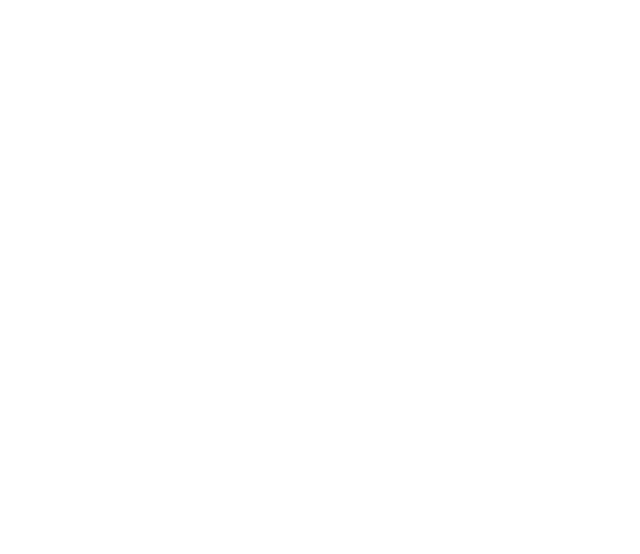
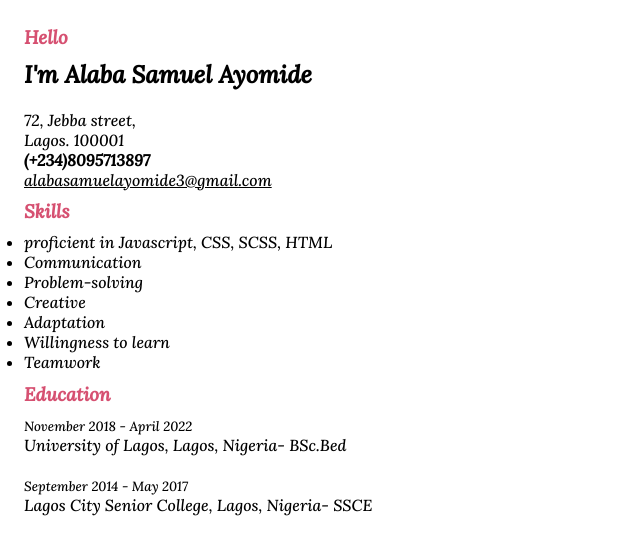
Before and after one commit to Anumide/My-Resume, a plain HTML site: page index.html in a window 1280 px wide. Shown: the whole page, without its empty margins (0-640 px from the left). Drawn offline with Linux system fonts and the light colour scheme.

Commit message:
added css

```diff
--- a/index.css
+++ b/index.css
@@ -0,0 +1,18 @@
+@import url('https://fonts.googleapis.com/css2?family=Lora:ital,wght@1,500&display=swap');
+
+*{
+  margin: 0;
+  padding: 0;
+  box-sizing: border-box;
+  font-family: 'Lora', serif;
+  color: black;
+}
+
+section{
+  padding: 1em 1.5em;
+}
+
+h3{
+  color: #d65071;
+  margin: .5em 0;
+}
--- a/index.html
+++ b/index.html
@@ -3,9 +3,42 @@
   <head>
     <meta charset="utf-8">
     <meta name="viewport" content="width=device-width, initial-scale=1.0">
-    <title></title>
+    <link rel="stylesheet" href="index.css">
+    <title>Alaba Samuel</title>
   </head>
   <body>
+    <section>
+      <div class="introduction">
+        <h3>Hello</h3>
+        <h2>I'm Alaba Samuel Ayomide</h2>  <br />
+        <address class="address">
+          <p>72, Jebba street, <br/>Lagos. 100001</p>
+          <strong>(+234)8095713897</strong><br />
+          <a href="#">alabasamuelayomide3@gmail.com</a>
+        </address>
+      </div>
 
+      <div class="skills">
+        <h3>Skills</h3>
+        <ul>
+          <li>proficient in Javascript, CSS, SCSS, HTML</li>
+          <li>Communication</li>
+          <li>Problem-solving</li>
+          <li>Creative</li>
+          <li>Adaptation</li>
+          <li>Willingness to learn</li>
+          <li>Teamwork</li>
+        </ul>
+      </div>
+
+      <div class="education">
+        <h3>Education</h3>
+        <small>November 2018 - April 2022</small>
+        <p>University of Lagos, Lagos, Nigeria- <i>BSc.Bed</i></p>
+        <br />
+        <small>September 2014 - May 2017</small>
+        <p>Lagos City Senior College, Lagos, Nigeria- <i>SSCE</i></p>
+      </div>
+    </section>
   </body>
 </html>
```
